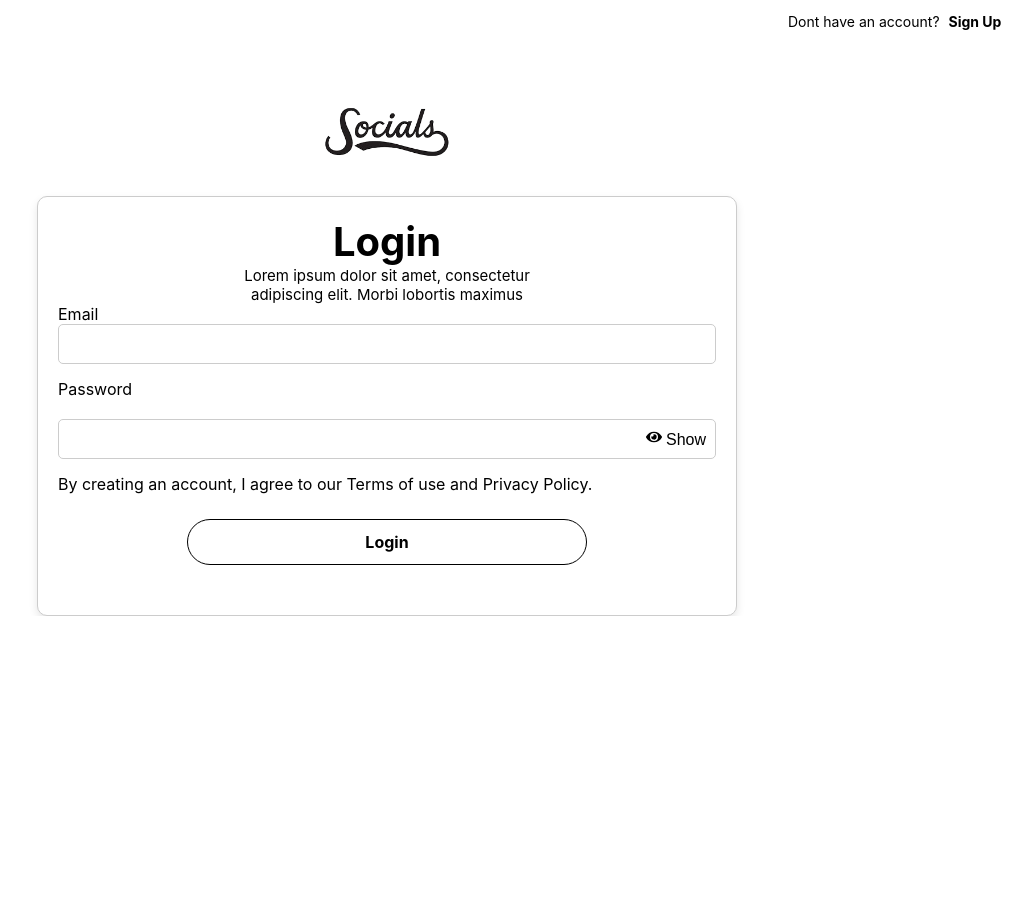
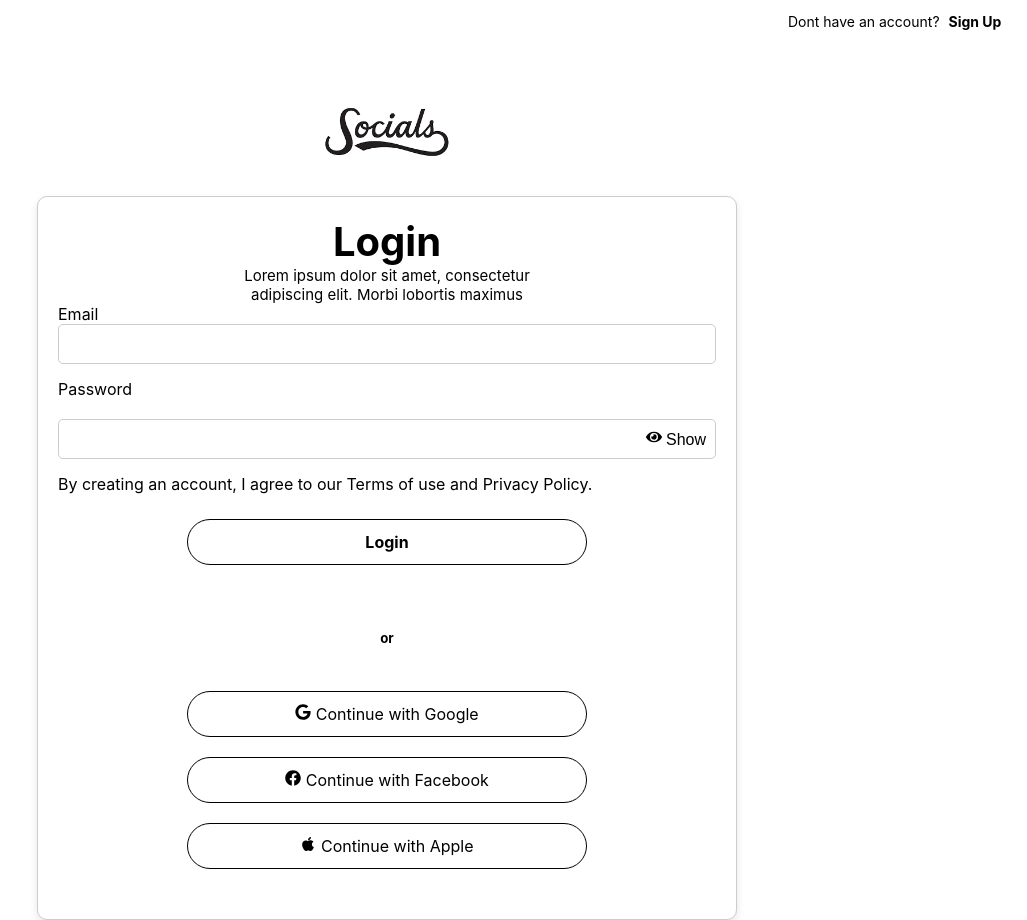
Before and after one commit to ProgrammerDavid1234/socials, a React (Create React App) app: page /loginpage in a window 1280 px wide. Shown: the whole page, without its empty margins (253-1280 px from the left). Before the commit the page ends 800 px from the top, so only its background shows below. Built offline with nearby package versions, Linux system fonts and the light colour scheme.

Commit message:
loginpage

```diff
--- a/src/Pages/LoginPage/LoginPage.css
+++ b/src/Pages/LoginPage/LoginPage.css
@@ -51,6 +51,10 @@
     text-align: center;
     max-width: 100%;
   }
+  .divider {
+    margin: 20px 0; /* Add space around the divider */
+    text-align: center;
+}
 
   .signupButton h5:hover {
     background-color: #f0f0f0;
@@ -165,7 +169,7 @@
     right: -220px;
     top: 50%;
     transform: translateY(-50%);
-    background-color: #000000;
+    background-color: #ffffff;
     border: 1px solid #ccc;
     padding: 8px;
     border-radius: 4px;
--- a/src/Pages/LoginPage/LoginPage.jsx
+++ b/src/Pages/LoginPage/LoginPage.jsx
@@ -3,6 +3,8 @@ import './LoginPage.css';
 import logo from '../../Components/Assets/Logo.jpg';
 import { FaEye, FaEyeSlash } from "react-icons/fa";
 import { useNavigate } from 'react-router-dom';
+import { FaGoogle, FaFacebook, FaApple } from 'react-icons/fa';
+
 
 const LoginPage = () => {
     const navigate = useNavigate(); // Initialize the useNavigate hook
@@ -84,6 +86,14 @@ const LoginPage = () => {
                     <div className="signupButton">
                         <h5>Login</h5>
                     </div>
+                    <div className="divider">
+            <h5>or</h5>
+          </div>
+                    <div className="signupButton">
+            <h5 style={{fontWeight:'400'}}><FaGoogle className='icon' /> Continue with Google</h5>
+            <h5 style={{fontWeight:'400'}}><FaFacebook className='icon' /> Continue with Facebook</h5>
+            <h5 style={{fontWeight:'400'}}><FaApple className='icon' /> Continue with Apple</h5>
+          </div>
                     <div className="rightText1">
                         <p>Already have an account? Log in</p>
                         <p>Forget your user ID or password?</p>
```
